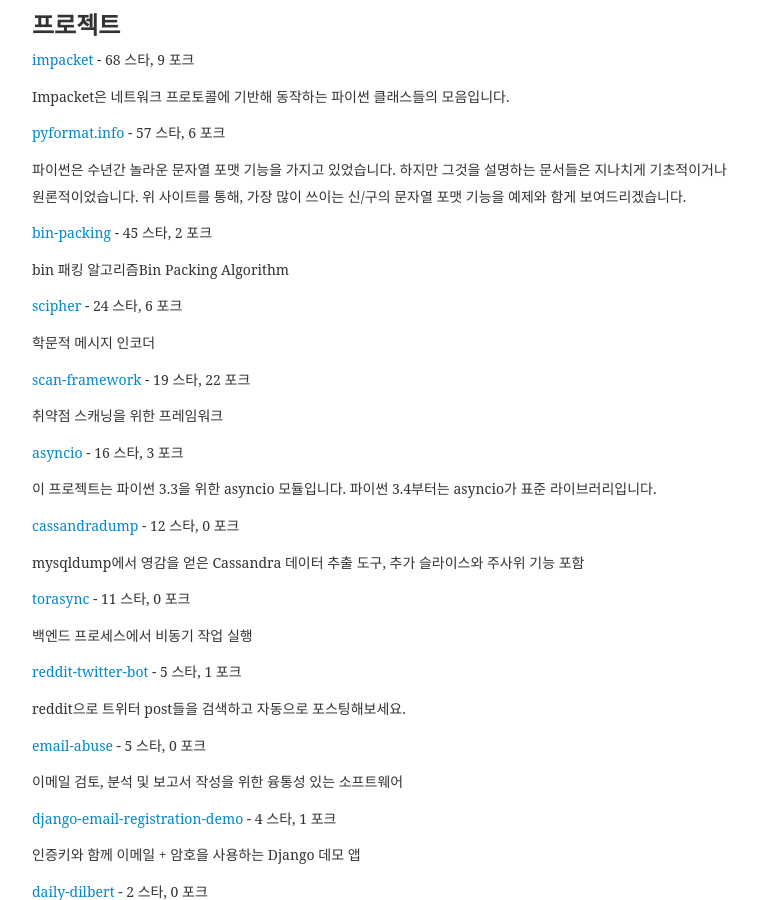
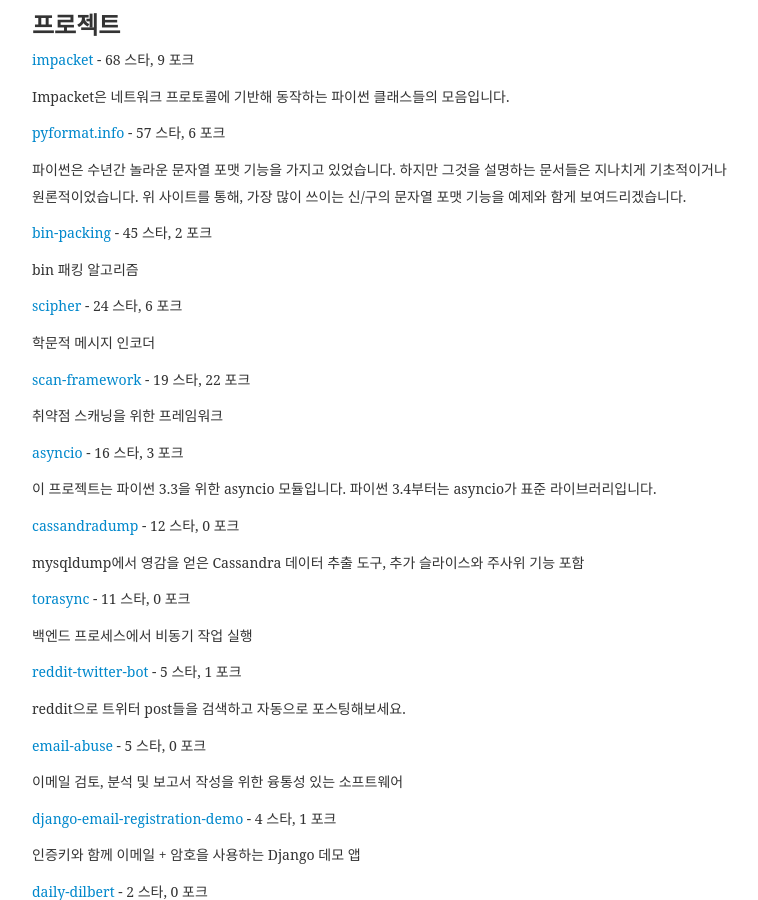
Before and after one commit to weeklypythonkr/weeklypythonkr.github.io, a Jekyll site: the page built from _posts/2015-05-12-Issue-28.md, in a window 1280 px wide and 900 px high, scrolled down 1967 px. Shown: the whole window, without its empty margins (258-1016 px from the left). Built offline with Jekyll 4.4.1, drawn with Linux system fonts in a browser that asks for light colours; some web fonts are replaced.

Commit message:
기존 영어 문장 제거

```diff
--- a/_posts/2015-05-12-Issue-28.md
+++ b/_posts/2015-05-12-Issue-28.md
@@ -83,7 +83,7 @@
 
 <a href="https://github.com/towry/bin-packing" target="_blank">bin-packing</a> - 45 스타, 2 포크
 
-bin 패킹 알고리즘Bin Packing Algorithm
+bin 패킹 알고리즘
 
 
 <a href="https://github.com/strib/scipher" target="_blank">scipher</a> - 24 스타, 6 포크
```
